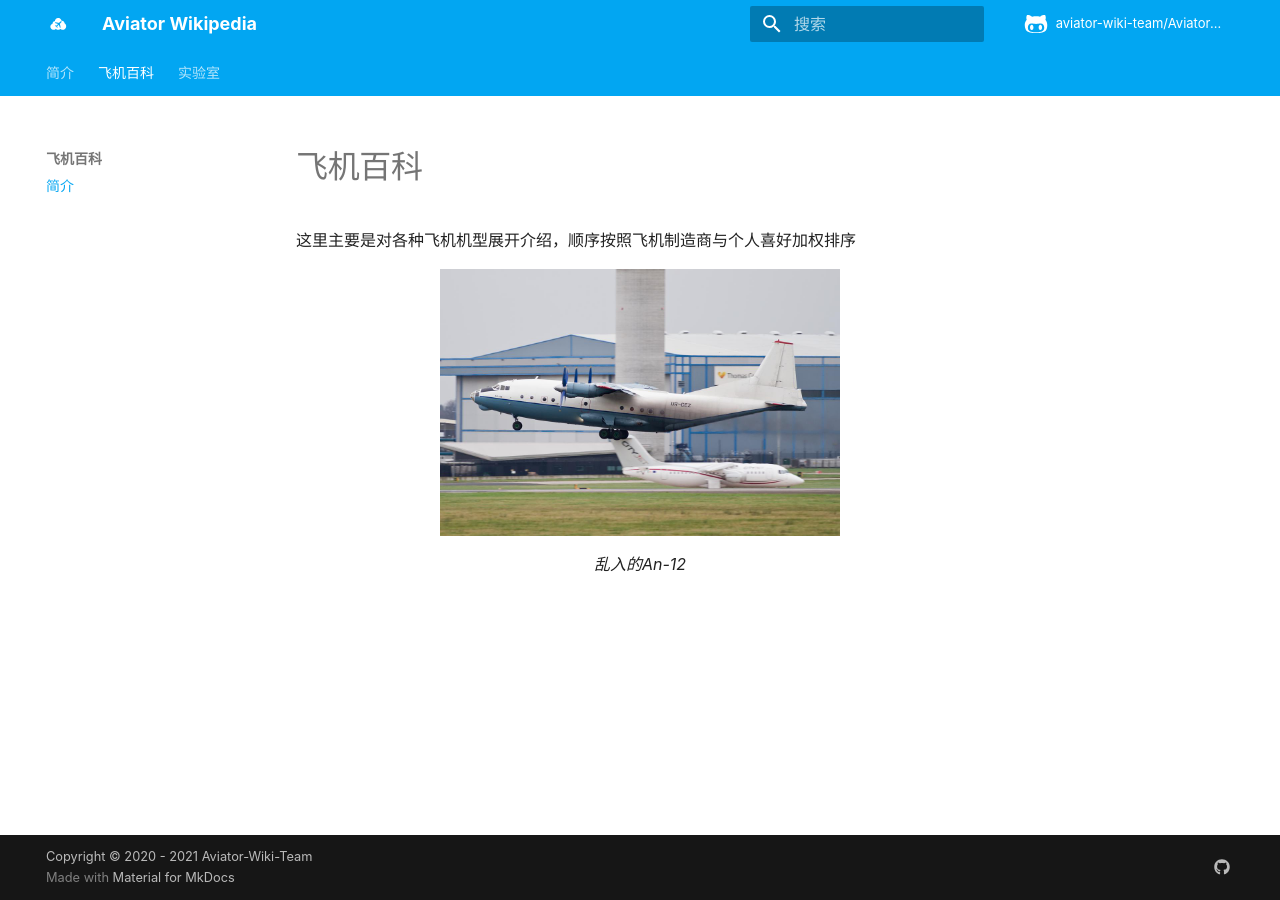
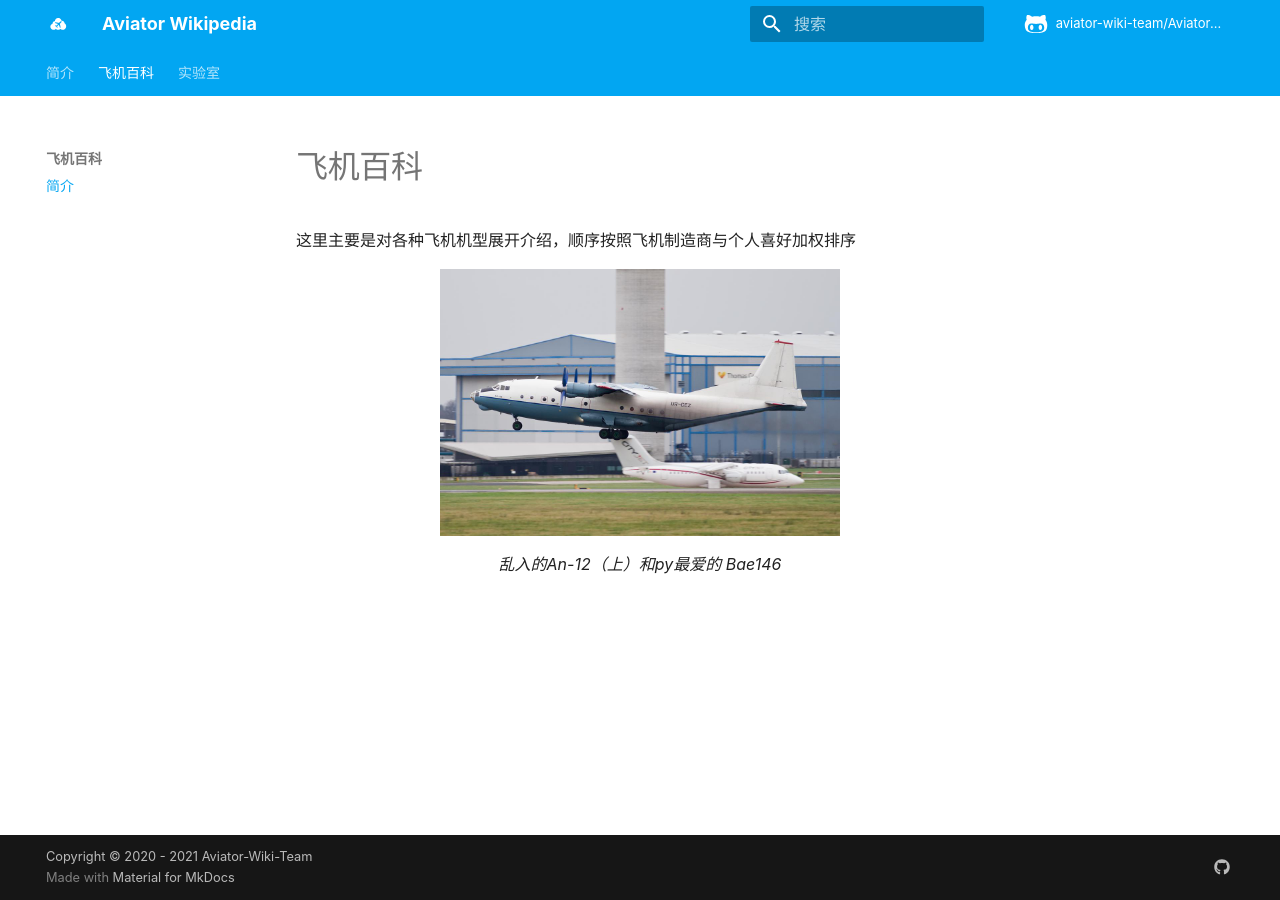
Before and after one commit to aviator-wiki-team/Aviator-Wiki, an MkDocs documentation site: the page built from docs/planes/index.md, in a window 1280 px wide. Built offline with MkDocs 1.6.1 and Material for MkDocs 9.7.7, drawn with Linux system fonts in a browser that asks for light colours; some web fonts are replaced; comment, search, counter and statistics services are not loaded.

Commit message:
lzhbhlrpython:2021-05-12-Upload-DescritionofPlane

```diff
--- a/docs/planes/index.md
+++ b/docs/planes/index.md
@@ -2,4 +2,4 @@
 
 这里主要是对各种飞机机型展开介绍，顺序按照飞机制造商与个人喜好加权排序
 
-<figure>   <img src="./planes/an12-镇楼.jpg" width="400" loading=lazy />   <figcaption>乱入的An-12</figcaption> </figure>
+<figure>   <img src="./planes/an12-镇楼.jpg" width="400" loading=lazy />   <figcaption>乱入的An-12（上）和py最爱的  Bae146</figcaption> </figure>
```
